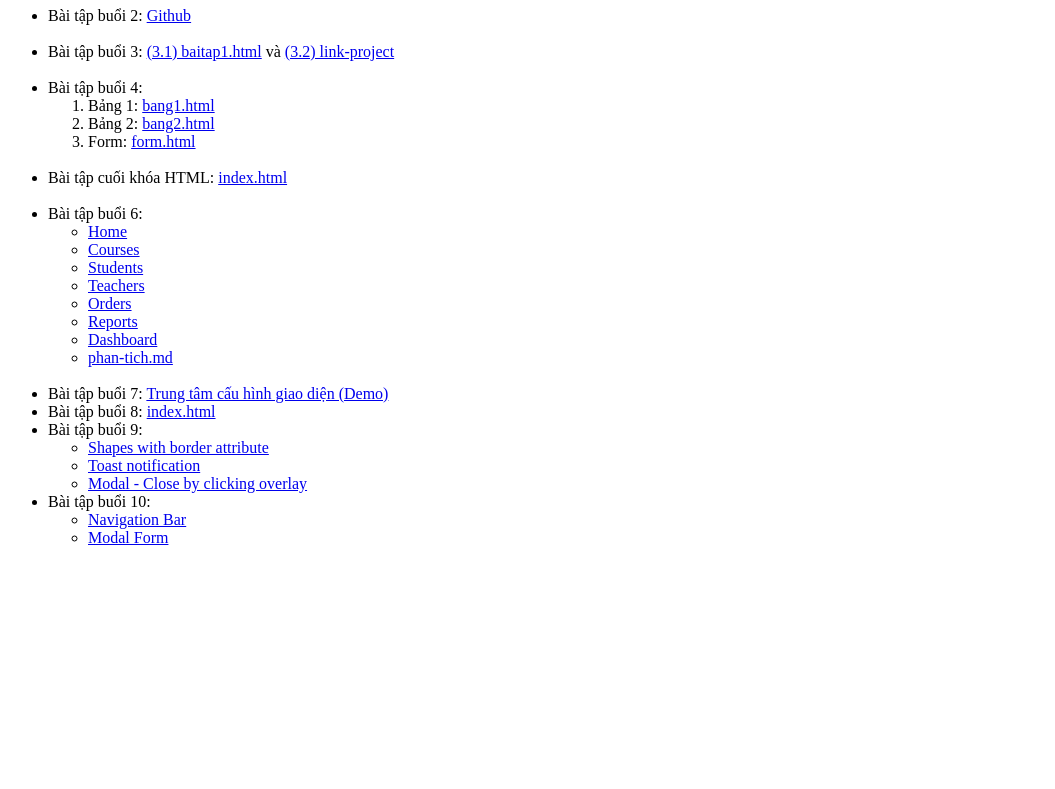
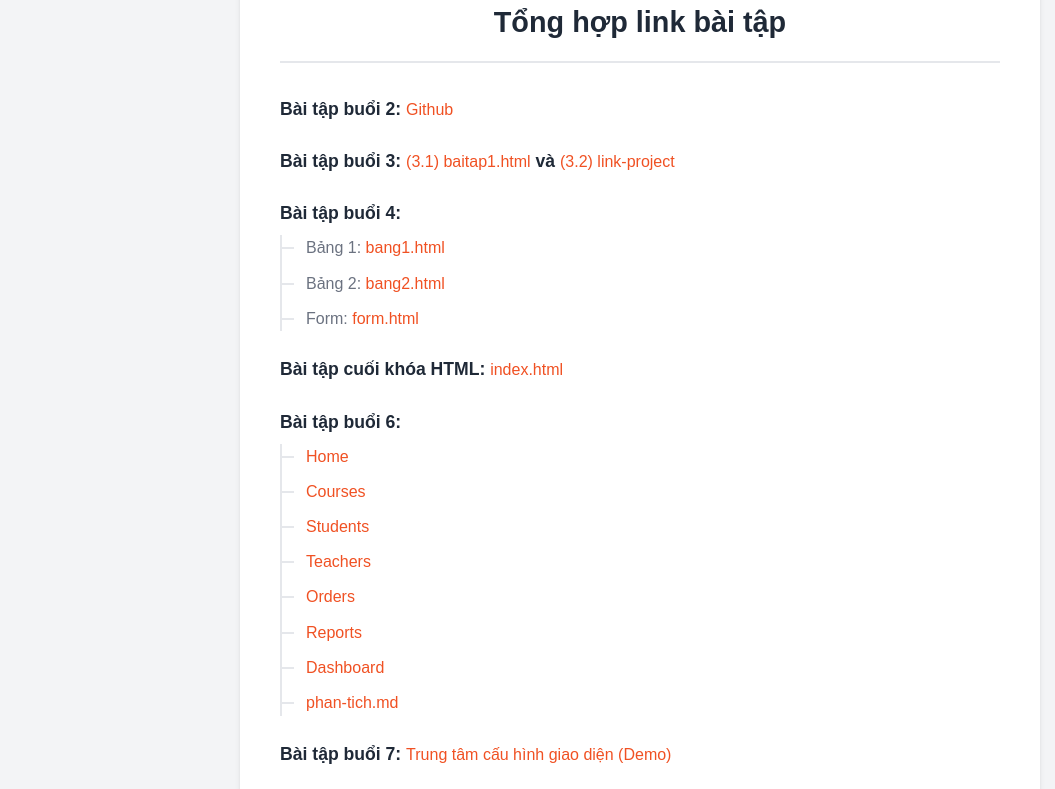
Before and after one commit to vinhnvp/F8_K19-HomeWork, a plain HTML site: page index.html in a window 1280 px wide. Shown: the part 73-862 px from the top of the page, without its empty margins (0-1055 px from the left). Before the commit the page ends 800 px from the top, so only its background shows below. Drawn offline with Linux system fonts and the light colour scheme.

Commit message:
Update style menu homeworks

```diff
--- a/index.html
+++ b/index.html
@@ -1,54 +1,172 @@
 <!DOCTYPE html>
-<html lang="en">
+<html lang="vi">
 <head>
     <meta charset="UTF-8">
+    <meta name="viewport" content="width=device-width, initial-scale=1.0">
     <title>Fullstack F8 - K19</title>
+    <style>
+        :root {
+            --primary: #f05123;
+            --primary-hover: #d14018;
+            --bg-body: #f3f4f6;
+            --bg-card: #ffffff;
+            --text-main: #1f2937;
+            --text-muted: #6b7280;
+            --border-color: #e5e7eb;
+        }
+        * {
+            margin: 0;
+            padding: 0;
+            box-sizing: border-box;
+        }
+
+        body {
+            font-family: Arial, sans-serif;
+            background-color: var(--bg-body);
+            color: var(--text-main);
+            line-height: 1.6;
+            padding: 2rem 1rem;
+        }
+        .container {
+            max-width: 800px;
+            margin: 0 auto;
+            background-color: var(--bg-card);
+            padding: 2.5rem;
+            border-radius: 12px;
+            box-shadow: 0 4px 6px -1px rgba(0, 0, 0, 0.1), 0 2px 4px -1px rgba(0, 0, 0, 0.06);
+        }
+
+        .page-title {
+            text-align: center;
+            font-size: 1.8rem;
+            font-weight: 700;
+            color: var(--text-main);
+            margin-bottom: 2rem;
+            padding-bottom: 1rem;
+            border-bottom: 2px solid var(--border-color);
+        }
+
+        ul {
+            list-style: none;
+        }
+
+        /* List cấp 1 */
+        .lesson-list {
+            display: block;
+        }
+
+        .lesson-item {
+            margin-bottom: 1.5rem;
+            font-size: 1.1rem;
+            font-weight: 600;
+        }
+
+        .lesson-item > a {
+            font-weight: 400;
+        }
+
+        /* List cấp 2 */
+        .task-list {
+            margin-top: 0.5rem;
+            padding-left: 1.5rem;
+            border-left: 2px solid var(--border-color);
+        }
+
+        .task-item {
+            position: relative;
+            margin-bottom: 0.6rem;
+            font-size: 1rem;
+            font-weight: 400;
+            color: var(--text-muted);
+        }
+
+        /* Line dọc */
+        .task-item::before {
+            content: "";
+            position: absolute;
+            left: -1.5rem;
+            top: 0.75rem;
+            width: 12px;
+            height: 2px;
+            background-color: var(--border-color);
+        }
+
+        /* CSS thẻ a */
+        a {
+            color: var(--primary);
+            text-decoration: none;
+            display: inline-block;
+            font-size: 1rem;
+        }
+
+        a:hover {
+            color: var(--primary-hover);
+            text-decoration: underline;
+        }
+    </style>
 </head>
 <body>
-    <h1>Tổng hợp link bài tập</h1>
-    <ul>
-        <li>Bài tập buổi 2: <a href="https://vinhnvp.github.io/F8_K19-HomeWork/BaiTapBuoi2/">Github</a></li>
-        <br>
-        <li>Bài tập buổi 3: <a href="https://vinhnvp.github.io/F8_K19-HomeWork/BaiTapBuoi3/baitap1.html">(3.1) baitap1.html</a> và <a href="https://vinhnvp.github.io/F8_K19-HomeWork/BaiTapBuoi3/link-project">(3.2) link-project</a></li>
-        <br>
-        <li> Bài tập buổi 4:
-            <ol>
-                <li>Bảng 1: <a href="https://vinhnvp.github.io/F8_K19-HomeWork/BaiTapBuoi4/bang1.html">bang1.html</a></li>
-                <li>Bảng 2: <a href="https://vinhnvp.github.io/F8_K19-HomeWork/BaiTapBuoi4/bang2.html">bang2.html</a></li>
-                <li>Form: <a href="https://vinhnvp.github.io/F8_K19-HomeWork/BaiTapBuoi4/form.html">form.html</a></li>
-            </ol>
+<div class="container">
+    <h1 class="page-title">Tổng hợp link bài tập</h1>
+
+    <ul class="lesson-list">
+        <li class="lesson-item">Bài tập buổi 2:
+            <a href="https://vinhnvp.github.io/F8_K19-HomeWork/BaiTapBuoi2/">Github</a>
         </li>
-        <br>
-        <li>Bài tập cuối khóa HTML: <a href="https://vinhnvp.github.io/F8_K19-HomeWork/Baikiemtrahtml/index.html">index.html</a></li>
-        <br>
-        <li>Bài tập buổi 6:
-            <ul>
-                <li><a href="https://vinhnvp.github.io/F8_K19-HomeWork/BaiTapBuoi6/f8-system/home/index.html">Home</a></li>
-                <li><a href="https://vinhnvp.github.io/F8_K19-HomeWork/BaiTapBuoi6/f8-system/courses/index.html">Courses</a></li>
-                <li><a href="https://vinhnvp.github.io/F8_K19-HomeWork/BaiTapBuoi6/f8-system/students/index.html">Students</a></li>
-                <li><a href="https://vinhnvp.github.io/F8_K19-HomeWork/BaiTapBuoi6/f8-system/teachers/index.html">Teachers</a></li>
-                <li><a href="https://vinhnvp.github.io/F8_K19-HomeWork/BaiTapBuoi6/f8-system/orders/index.html">Orders</a></li>
-                <li><a href="https://vinhnvp.github.io/F8_K19-HomeWork/BaiTapBuoi6/f8-system/reports/index.html">Reports</a></li>
-                <li><a href="https://vinhnvp.github.io/F8_K19-HomeWork/BaiTapBuoi6/f8-system/dashboard/index.html">Dashboard</a></li>
-                <li><a href="https://vinhnvp.github.io/F8_K19-HomeWork/BaiTapBuoi6/phan-tich.md">phan-tich.md</a></li>
+
+        <li class="lesson-item">Bài tập buổi 3:
+            <a href="https://vinhnvp.github.io/F8_K19-HomeWork/BaiTapBuoi3/baitap1.html">(3.1) baitap1.html</a> và
+            <a href="https://vinhnvp.github.io/F8_K19-HomeWork/BaiTapBuoi3/link-project">(3.2) link-project</a>
+        </li>
+
+        <li class="lesson-item">Bài tập buổi 4:
+            <ul class="task-list">
+                <li class="task-item">Bảng 1: <a href="https://vinhnvp.github.io/F8_K19-HomeWork/BaiTapBuoi4/bang1.html">bang1.html</a></li>
+                <li class="task-item">Bảng 2: <a href="https://vinhnvp.github.io/F8_K19-HomeWork/BaiTapBuoi4/bang2.html">bang2.html</a></li>
+                <li class="task-item">Form: <a href="https://vinhnvp.github.io/F8_K19-HomeWork/BaiTapBuoi4/form.html">form.html</a></li>
             </ul>
         </li>
-        <br>
-        <li>Bài tập buổi 7: <a href="https://vinhnvp.github.io/F8_K19-HomeWork/BaiTapBuoi7/bai1.html">Trung tâm cấu hình giao diện (Demo)</a></li>
-        <li>Bài tập buổi 8: <a href="https://vinhnvp.github.io/F8_K19-HomeWork/BaiTapBuoi8/index.html">index.html</a></li>
-        <li>Bài tập buổi 9:
-            <ul>
-                <li><a href="https://vinhnvp.github.io/F8_K19-HomeWork/BaiTapBuoi9/bai1.html">Shapes with border attribute</a></li>
-                <li><a href="https://vinhnvp.github.io/F8_K19-HomeWork/BaiTapBuoi9/toast-notification.html">Toast notification</a></li>
-                <li><a href="https://vinhnvp.github.io/F8_K19-HomeWork/BaiTapBuoi9/modal.html">Modal - Close by clicking overlay</a></li>
+
+        <li class="lesson-item">Bài tập cuối khóa HTML:
+            <a href="https://vinhnvp.github.io/F8_K19-HomeWork/Baikiemtrahtml/index.html">index.html</a>
+        </li>
+
+        <li class="lesson-item">Bài tập buổi 6:
+            <ul class="task-list">
+                <li class="task-item"><a href="https://vinhnvp.github.io/F8_K19-HomeWork/BaiTapBuoi6/f8-system/home/index.html">Home</a></li>
+                <li class="task-item"><a href="https://vinhnvp.github.io/F8_K19-HomeWork/BaiTapBuoi6/f8-system/courses/index.html">Courses</a></li>
+                <li class="task-item"><a href="https://vinhnvp.github.io/F8_K19-HomeWork/BaiTapBuoi6/f8-system/students/index.html">Students</a></li>
+                <li class="task-item"><a href="https://vinhnvp.github.io/F8_K19-HomeWork/BaiTapBuoi6/f8-system/teachers/index.html">Teachers</a></li>
+                <li class="task-item"><a href="https://vinhnvp.github.io/F8_K19-HomeWork/BaiTapBuoi6/f8-system/orders/index.html">Orders</a></li>
+                <li class="task-item"><a href="https://vinhnvp.github.io/F8_K19-HomeWork/BaiTapBuoi6/f8-system/reports/index.html">Reports</a></li>
+                <li class="task-item"><a href="https://vinhnvp.github.io/F8_K19-HomeWork/BaiTapBuoi6/f8-system/dashboard/index.html">Dashboard</a></li>
+                <li class="task-item"><a href="https://vinhnvp.github.io/F8_K19-HomeWork/BaiTapBuoi6/phan-tich.md">phan-tich.md</a></li>
             </ul>
         </li>
-        <li>Bài tập buổi 10:
-            <ul>
-                <li><a href="https://vinhnvp.github.io/F8_K19-HomeWork/BaiTapBuoi10/index.html">Navigation Bar</a></li>
-                <li><a href="https://vinhnvp.github.io/F8_K19-HomeWork/BaiTapBuoi10/form.html">Modal Form</a></li>
+
+        <li class="lesson-item">Bài tập buổi 7:
+            <a href="https://vinhnvp.github.io/F8_K19-HomeWork/BaiTapBuoi7/bai1.html">Trung tâm cấu hình giao diện (Demo)</a>
+        </li>
+
+        <li class="lesson-item">Bài tập buổi 8:
+            <a href="https://vinhnvp.github.io/F8_K19-HomeWork/BaiTapBuoi8/index.html">index.html</a>
+        </li>
+
+        <li class="lesson-item">Bài tập buổi 9:
+            <ul class="task-list">
+                <li class="task-item"><a href="https://vinhnvp.github.io/F8_K19-HomeWork/BaiTapBuoi9/bai1.html">Shapes with border attribute</a></li>
+                <li class="task-item"><a href="https://vinhnvp.github.io/F8_K19-HomeWork/BaiTapBuoi9/toast-notification.html">Toast notification</a></li>
+                <li class="task-item"><a href="https://vinhnvp.github.io/F8_K19-HomeWork/BaiTapBuoi9/modal.html">Modal - Close by clicking overlay</a></li>
+            </ul>
+        </li>
+
+        <li class="lesson-item">Bài tập buổi 10:
+            <ul class="task-list">
+                <li class="task-item"><a href="https://vinhnvp.github.io/F8_K19-HomeWork/BaiTapBuoi10/index.html">Navigation Bar</a></li>
+                <li class="task-item"><a href="https://vinhnvp.github.io/F8_K19-HomeWork/BaiTapBuoi10/form.html">Modal Form</a></li>
             </ul>
         </li>
     </ul>
+</div>
 </body>
 </html>
```
